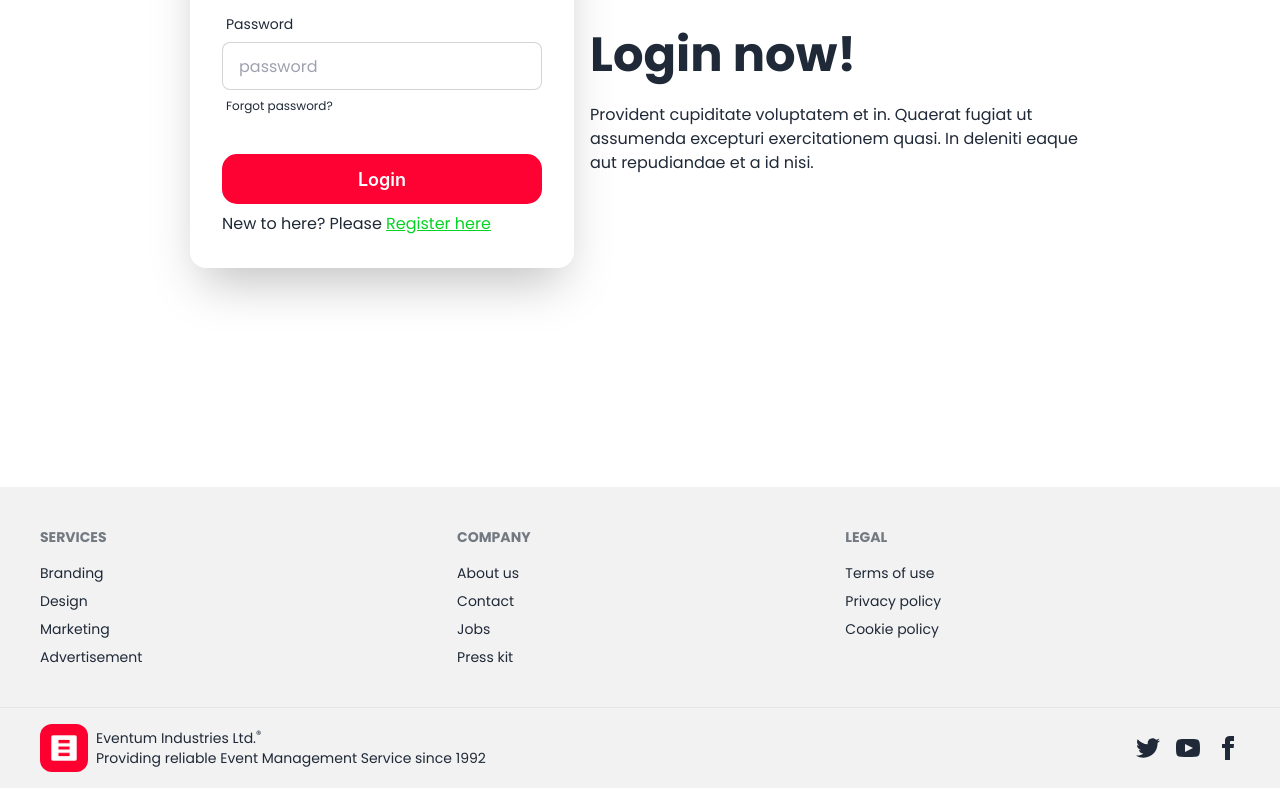
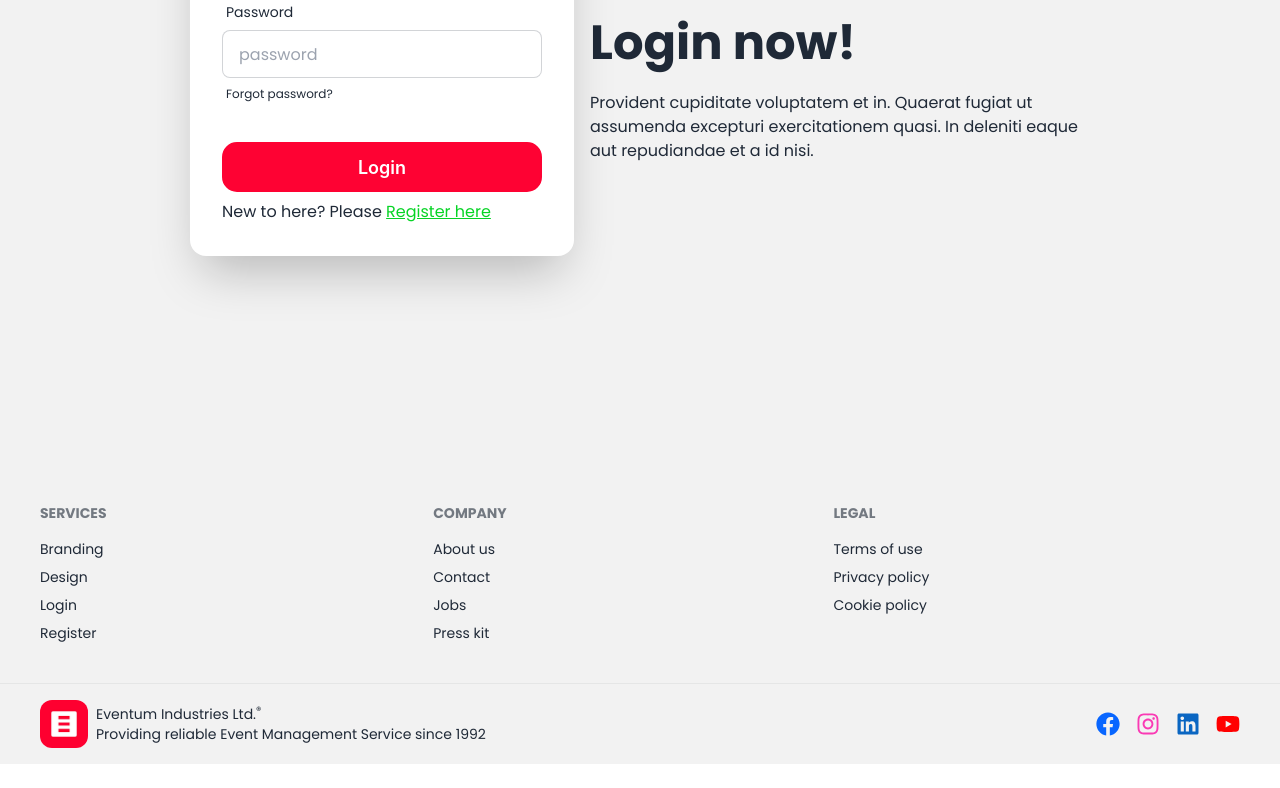
Before and after one commit to imteajalammonna/eventum-react, a React (Vite) app: page /login in a window 1280 px wide. Shown: the part 337-1125 px from the top of the page. After the commit the page ends 1101 px from the top, so only its background shows below. Built offline with nearby package versions, Linux system fonts and the light colour scheme.

Commit message:
social media icon edited

```diff
--- a/package.json
+++ b/package.json
@@ -16,6 +16,7 @@
     "prop-types": "^15.8.1",
     "react": "^18.2.0",
     "react-dom": "^18.2.0",
+    "react-icons": "^4.12.0",
     "react-router-dom": "^6.21.1",
     "sort-by": "^1.2.0"
   },
--- a/src/components/Footer.jsx
+++ b/src/components/Footer.jsx
@@ -1,4 +1,6 @@
+import { Link } from "react-router-dom";
 import Eventum from "../../src/assets/rsz_eventum.png"
+import { FaFacebook, FaYoutube, FaLinkedin, FaInstagram } from "react-icons/fa";
 
 const Footer = () => {
     return (
@@ -8,8 +10,8 @@ const Footer = () => {
                     <header className="footer-title">Services</header>
                     <a className="link link-hover">Branding</a>
                     <a className="link link-hover">Design</a>
-                    <a className="link link-hover">Marketing</a>
-                    <a className="link link-hover">Advertisement</a>
+                    <Link to="/login">Login</Link>
+                    <Link to="/register">Register</Link>
                 </nav>
                 <nav>
                     <header className="footer-title">Company</header>
@@ -31,10 +33,12 @@ const Footer = () => {
                     <p>Eventum Industries Ltd.<sup>®</sup> <br />Providing reliable Event Management Service since 1992</p>
                 </aside>
                 <nav className="md:place-self-center md:justify-self-end">
-                    <div className="grid grid-flow-col gap-4">
-                        <a><svg xmlns="http://www.w3.org/2000/svg" width="24" height="24" viewBox="0 0 24 24" className="fill-current"><path d="M24 4.557c-.883.392-1.832.656-2.828.775 1.017-.609 1.798-1.574 2.165-2.724-.951.564-2.005.974-3.127 1.195-.897-.957-2.178-1.555-3.594-1.555-3.179 0-5.515 2.966-4.797 6.045-4.091-.205-7.719-2.165-10.148-5.144-1.29 2.213-.669 5.108 1.523 6.574-.806-.026-1.566-.247-2.229-.616-.054 2.281 1.581 4.415 3.949 4.89-.693.188-1.452.232-2.224.084.626 1.956 2.444 3.379 4.6 3.419-2.07 1.623-4.678 2.348-7.29 2.04 2.179 1.397 4.768 2.212 7.548 2.212 9.142 0 14.307-7.721 13.995-14.646.962-.695 1.797-1.562 2.457-2.549z"></path></svg></a>
-                        <a><svg xmlns="http://www.w3.org/2000/svg" width="24" height="24" viewBox="0 0 24 24" className="fill-current"><path d="M19.615 3.184c-3.604-.246-11.631-.245-15.23 0-3.897.266-4.356 2.62-4.385 8.816.029 6.185.484 8.549 4.385 8.816 3.6.245 11.626.246 15.23 0 3.897-.266 4.356-2.62 4.385-8.816-.029-6.185-.484-8.549-4.385-8.816zm-10.615 12.816v-8l8 3.993-8 4.007z"></path></svg></a>
-                        <a><svg xmlns="http://www.w3.org/2000/svg" width="24" height="24" viewBox="0 0 24 24" className="fill-current"><path d="M9 8h-3v4h3v12h5v-12h3.642l.358-4h-4v-1.667c0-.955.192-1.333 1.115-1.333h2.885v-5h-3.808c-3.596 0-5.192 1.583-5.192 4.615v3.385z"></path></svg></a>
+                    <div className="grid grid-flow-col gap-4 ">
+                        <a target="_blank" rel="noopener noreferrer" href="https://www.facebook.com/imteajalammonna"><FaFacebook className="text-2xl text-[#0866FF] hover:text-[#FE0233]" ></FaFacebook></a>
+                        <a target="_blank" rel="noopener noreferrer" href="https://www.instagram.com/imteajalammonna/"><FaInstagram className="text-2xl weit text-[rgb(250,58,180)]  hover:text-[#FE0233]" ></FaInstagram></a>
+                        <a target="_blank" rel="noopener noreferrer" href="https://www.linkedin.com/in/imteaj-alam-monna/"><FaLinkedin className="text-2xl text-[#0A66C2] hover:text-[#FE0233]" ></FaLinkedin> </a>
+                        <a target="_blank" rel="noopener noreferrer" href="https://www.youtube.com/channel/UCmqM9MJMAybSmfBG-JHvNlg"><FaYoutube className="text-2xl text-[#FF0000] hover:text-[#FE0233]" ></FaYoutube></a>
+
                     </div>
                 </nav>
             </footer>
--- a/src/pages/Login.jsx
+++ b/src/pages/Login.jsx
@@ -3,7 +3,7 @@ import { Link } from "react-router-dom";
 
 const Login = () => {
     return (
-        <div className="m-3">
+        <div className=" bg-base-200">
             <div className="md:hero md:min-h-screen  md:container mx-auto ">
                 <div className="md:hero-content flex-col lg:flex-row-reverse">
                     <div className="text-center lg:text-left">
--- a/src/pages/Register.jsx
+++ b/src/pages/Register.jsx
@@ -36,7 +36,7 @@ const Register = () => {
                             <div className="form-control mt-6">
                                 <button className="button btn-fill">Register</button>
                             </div>
-                            <p>Already have an account? <Link to="/login" className="underline text-blue-600 ">Login here</Link> </p>
+                            <p>Already have an account? <Link to="/login" className="underline text-[#06d425]">Login here</Link> </p>
                         </form>
                     </div>
                 </div>
```
Also changed, not shown: 1 other file (tests, documents, lock files or other folders).
